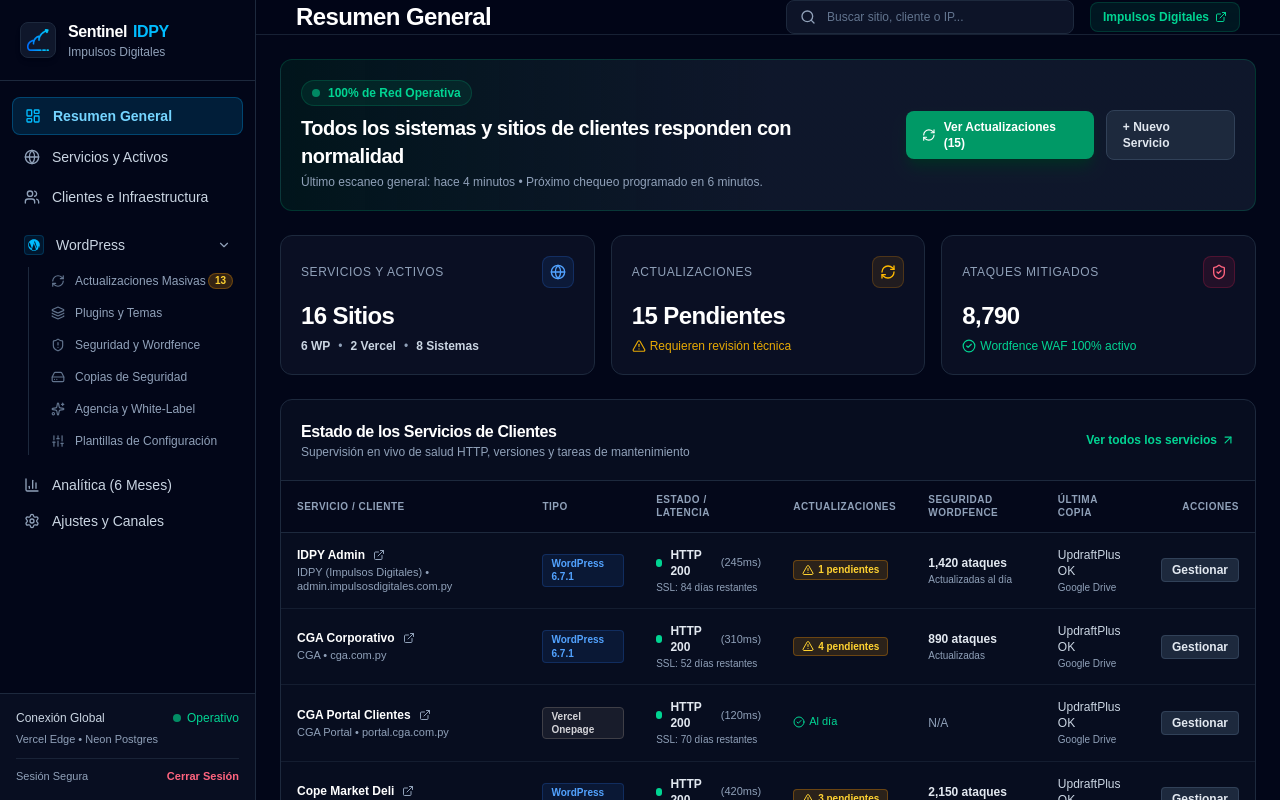
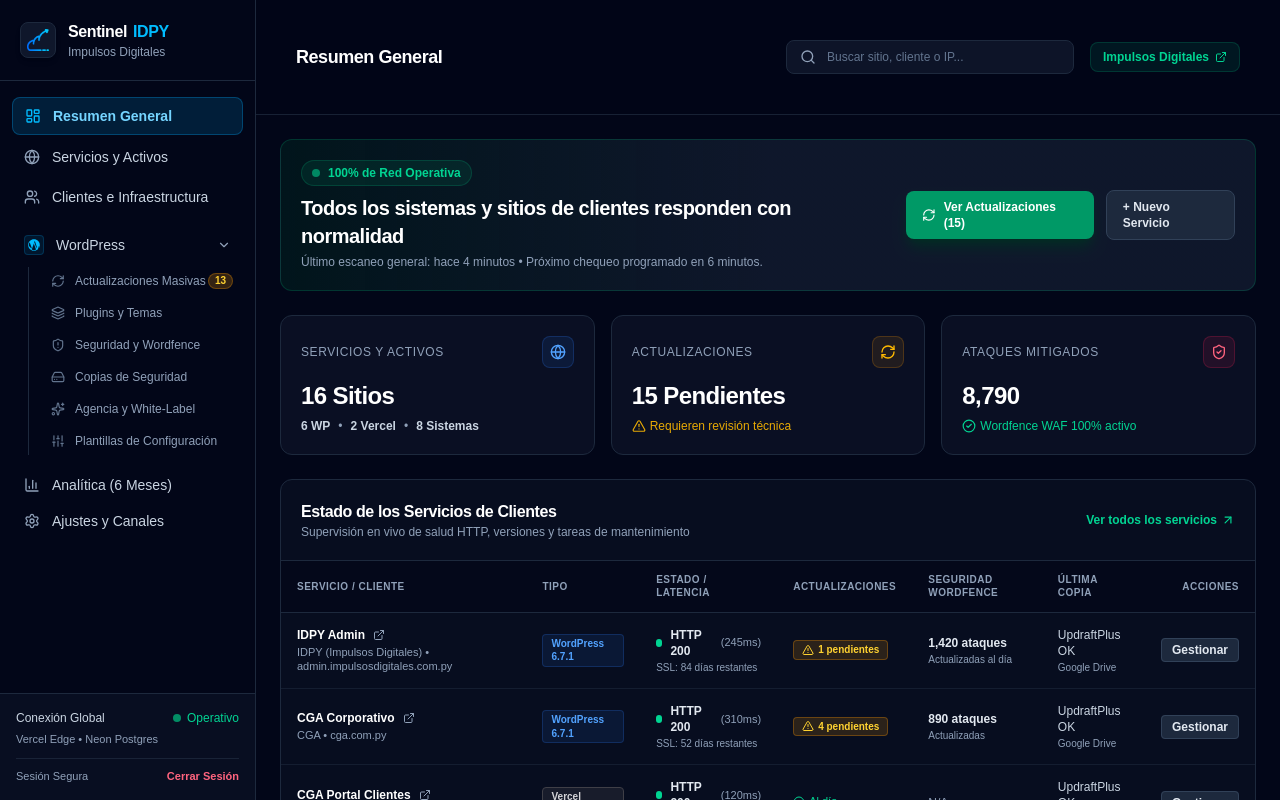
Before and after one commit to rodney-estigarribia/SentinelIDPY, a Next.js app in the folder dashboard/: page / in a window 1280 px wide. Built offline with nearby package versions, Linux system fonts and the light colour scheme; no server answers; the database is empty.

Commit message:
style: add generous vertical negative space (py-8 lg:py-10) and restore clean title size to Header

```diff
--- a/dashboard/src/components/layout/header.tsx
+++ b/dashboard/src/components/layout/header.tsx
@@ -12,9 +12,9 @@
 
 export function Header({ title, subtitle, onRefresh, isRefreshing }: HeaderProps) {
   return (
-    <header className="h-24 border-b border-slate-800/80 bg-slate-950/80 backdrop-blur-md px-8 lg:px-10 flex items-center justify-between sticky top-0 z-30 transition-all">
+    <header className="py-8 lg:py-10 border-b border-slate-800/80 bg-slate-950/80 backdrop-blur-md px-8 lg:px-10 flex items-center justify-between sticky top-0 z-30 transition-all">
       <div className="space-y-1">
-        {title && <h2 className="text-xl lg:text-2xl font-bold text-white tracking-tight">{title}</h2>}
+        {title && <h2 className="text-lg font-bold text-white tracking-tight">{title}</h2>}
         {subtitle && <p className="text-xs text-slate-400">{subtitle}</p>}
       </div>
 
```
